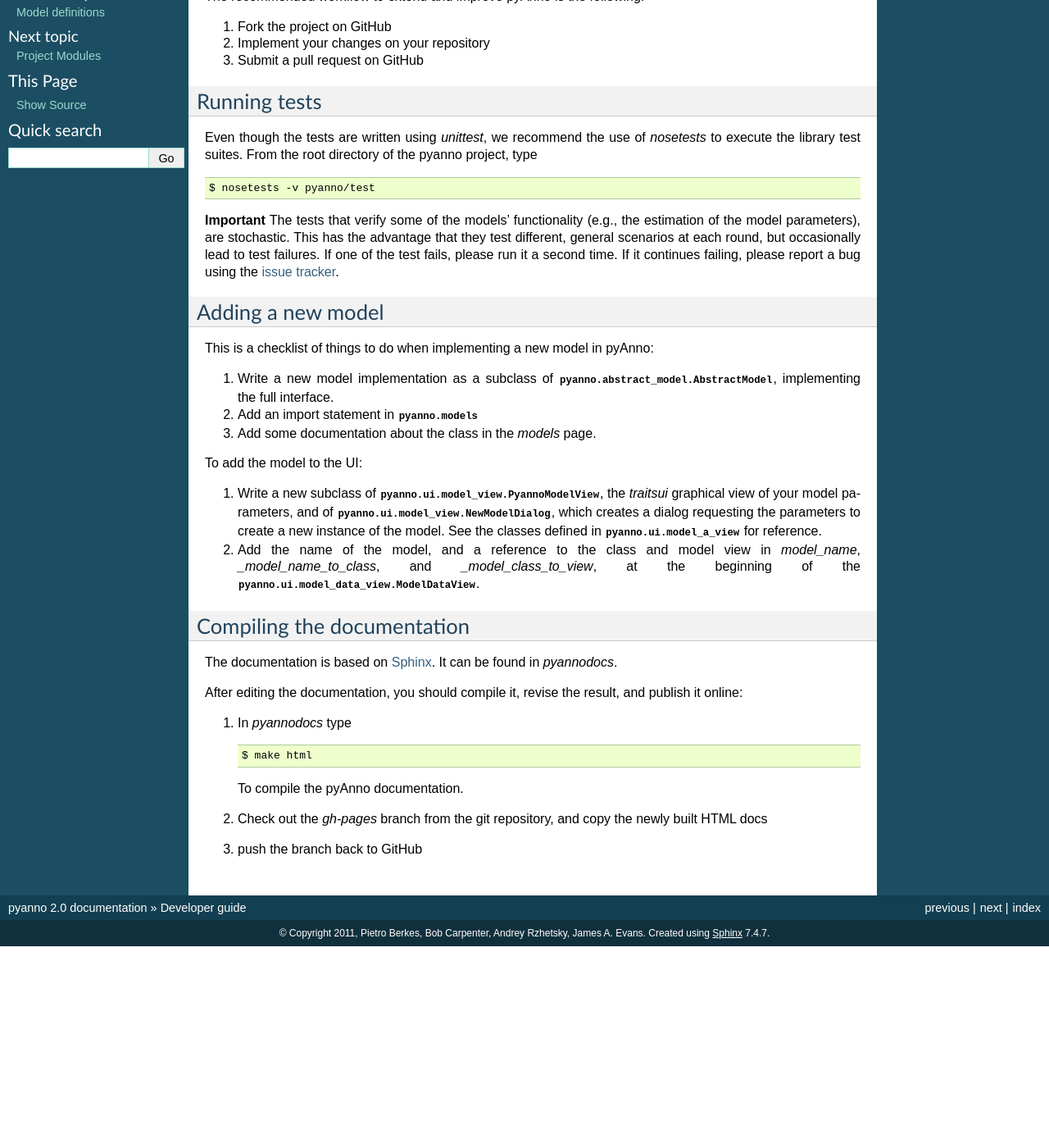
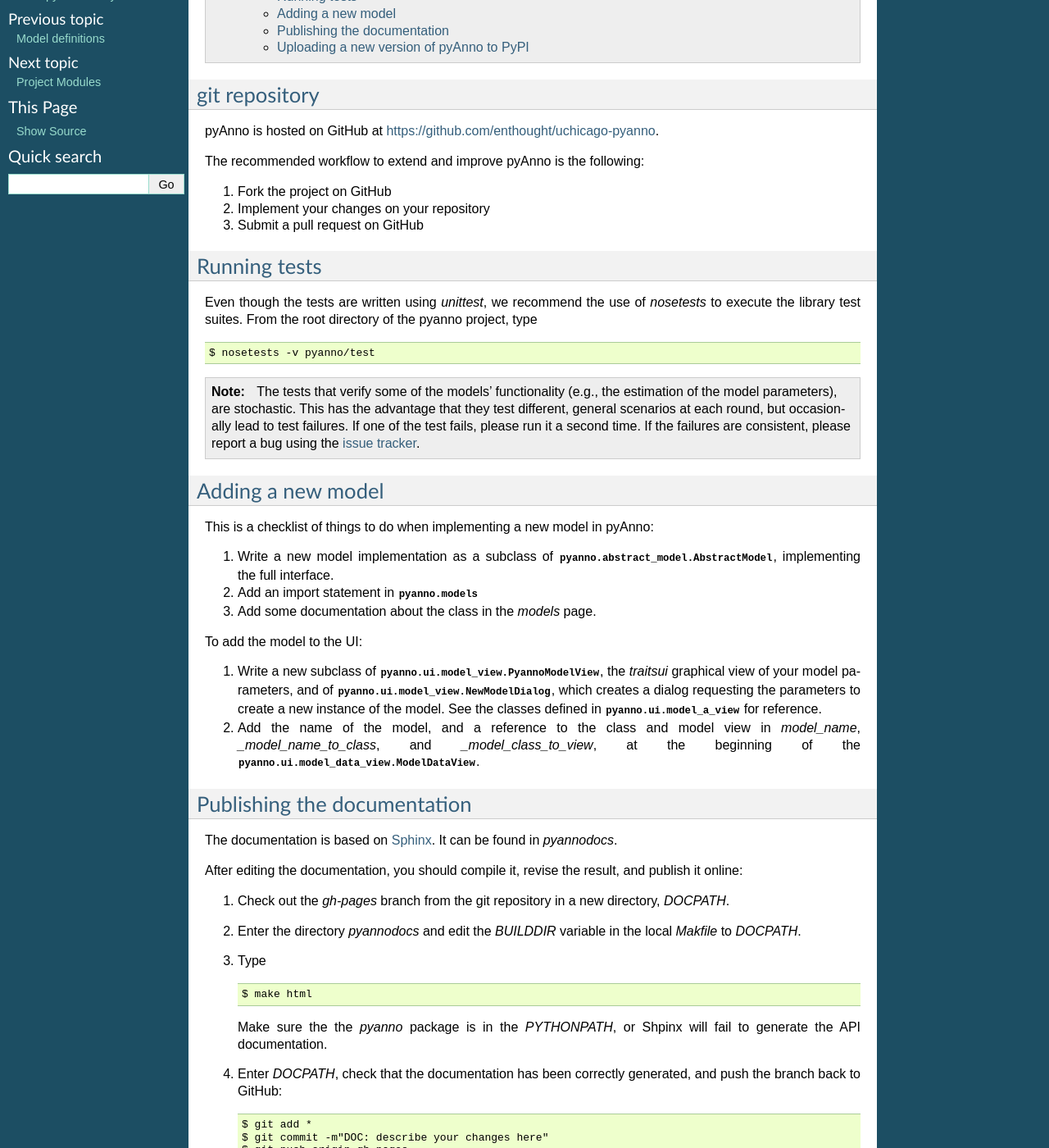
Before and after one commit to xpw0222/uchicago-pyanno, a Sphinx documentation site: the page built from docs/source/developer_guide.rst, in a window 1280 px wide and 1400 px high, scrolled down 200 px. Shown: the whole window at 82% size. Built offline with Sphinx 7.4.7, drawn with Linux system fonts in a browser that asks for light colours; formulas are drawn with MathJax 3; before the commit the page ends 1354 px from its top, so only the background shows below that; some of the changed text lies outside the part shown.

Commit message:
DOC: developers guide

```diff
--- a/docs/source/developer_guide.rst
+++ b/docs/source/developer_guide.rst
@@ -25,12 +29,15 @@
 
     $ nosetests -v pyanno/test
 
-**Important** The tests that verify some of the models' functionality (e.g.,
-the estimation of the model parameters), are stochastic. This has the advantage
-that they test different, general scenarios at each round, but occasionally
-lead to test failures. If one of the test fails, please run it a second time.
-If it continues failing, please report a bug using the
-`issue tracker <https://github.com/enthought/uchicago-pyanno/issues>`_.
+.. note::
+
+    The tests that verify some of the models' functionality (e.g.,
+    the estimation of the model parameters), are stochastic. This has the advantage
+    that they test different, general scenarios at each round, but occasionally
+    lead to test failures. If one of the test fails, please run it a second time.
+    If the failures are consistent, please report a bug using the
+    `issue tracker <https://github.com/enthought/uchicago-pyanno/issues>`_.
+
 
 Adding a new model
 ------------------
@@ -60,8 +67,8 @@
    at the beginning of the :class:`pyanno.ui.model_data_view.ModelDataView`.
 
 
-Compiling the documentation
----------------------------
+Publishing the documentation
+----------------------------
 
 The documentation is based on `Sphinx <http://sphinx.pocoo.org/index.html>`_.
 It can be found in `pyanno\docs`.
@@ -69,13 +76,37 @@
 After editing the documentation, you should compile it, revise the result,
 and publish it online:
 
-1) In `pyanno\docs` type ::
+1) Check out the `gh-pages` branch from the git repository in a new
+   directory, `DOCPATH`.
+
+2) Enter the directory `pyanno\docs` and
+   edit the `BUILDDIR` variable in the local `Makfile` to `DOCPATH`.
+
+3) Type ::
 
     $ make html
 
-   To compile the pyAnno documentation.
+   Make sure the the `pyanno` package
+   is in the `PYTHONPATH`, or Shpinx will fail to generate the API
+   documentation.
 
-2) Check out the `gh-pages` branch from the git repository, and copy the
-   newly built HTML docs
+4) Enter `DOCPATH`, check that the documentation has been correctly generated,
+   and push the branch back to GitHub: ::
 
-3) push the branch back to GitHub
+    $ git add *
+    $ git commit -m"DOC: describe your changes here"
+    $ git push origin gh-pages
+
+The new documentation will be published within seconds.
+
+
+Uploading a new version of pyAnno to PyPI
+-----------------------------------------
+
+1) Revise the `setup.py` file and update the version number
+
+2) :ref:`Run the tests <testing>` and correct any bug
+
+3) Push to PyPI: ::
+
+    $ python setup.py register bdist_egg bdist_wininst sdist upload
```
Also changed, not shown: other parts of docs/source/developer_guide.rst (+4 -0 lines).
